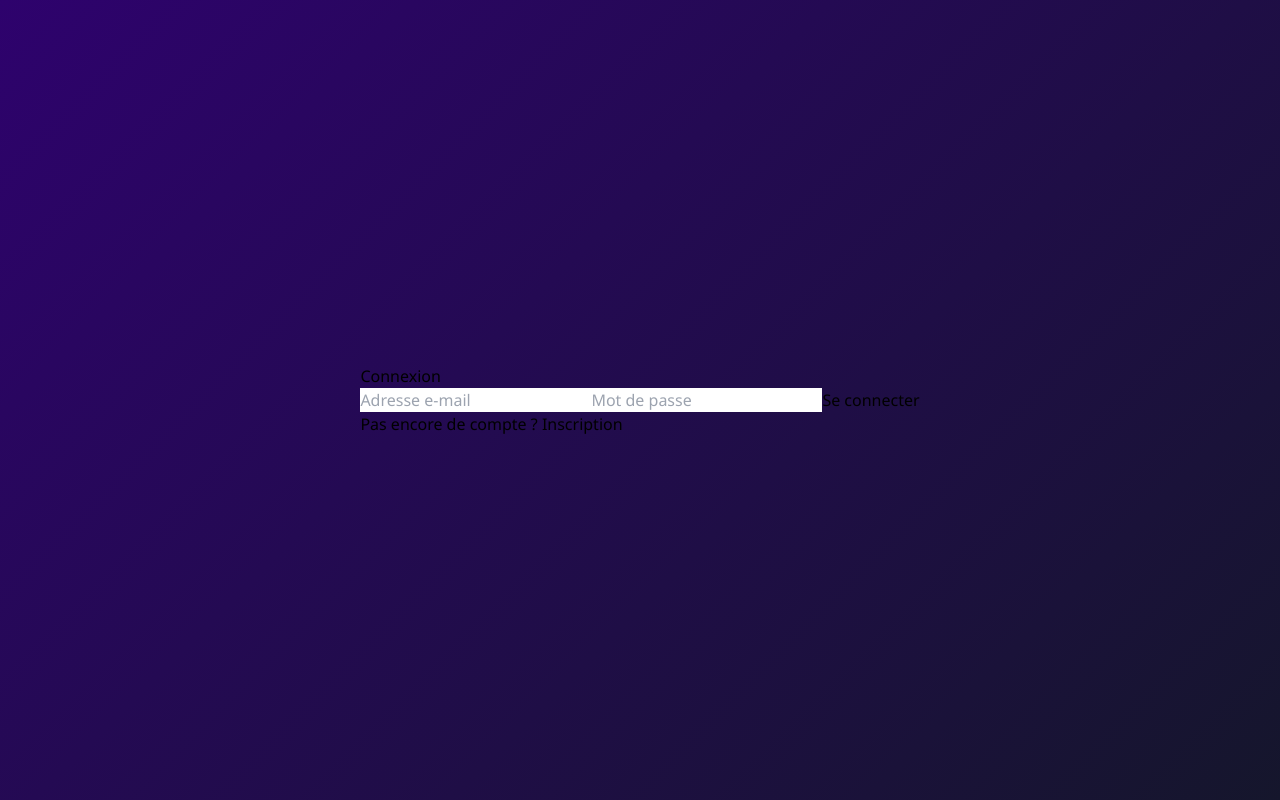
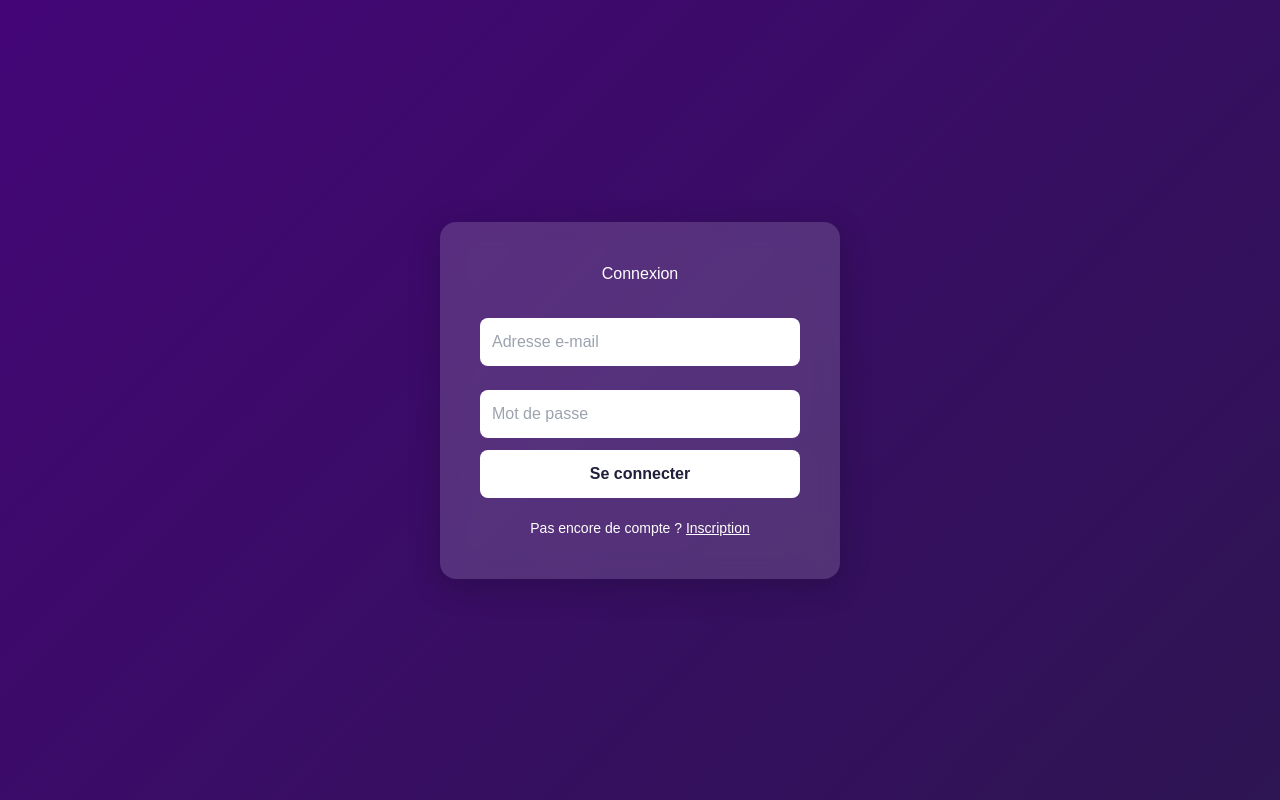
Before and after one commit to OneOffsas/OneOFFClaim, a React (Vite) app: page /login in a window 1280 px wide. Built offline with nearby package versions, Linux system fonts and the light colour scheme; the HTML template or start-up script is replaced by a standard one.

Commit message:
Update login.css

```diff
--- a/src/pages/login.css
+++ b/src/pages/login.css
@@ -1,69 +1,80 @@
-.login-container {
-  background: linear-gradient(135deg, #2e026d, #15162c);
+/* src/pages/login.css */
+body {
+  margin: 0;
+  font-family: 'Poppins', sans-serif;
+  background: linear-gradient(135deg, #2e2e8f, #4b0082, #1f1f3b);
+  background-size: 400% 400%;
+  animation: gradient 15s ease infinite;
   height: 100vh;
-  display: flex;
-  justify-content: center;
-  align-items: center;
-  font-family: 'Segoe UI', sans-serif;
 }
 
-.login-box {
-  background: rgba(255, 255, 255, 0.08);
-  padding: 3rem;
-  border-radius: 1rem;
-  backdrop-filter: blur(10px);
+.login-container {
+  display: flex;
+  align-items: center;
+  justify-content: center;
+  height: 100vh;
+}
+
+.login-card {
+  background: rgba(255, 255, 255, 0.15);
+  backdrop-filter: blur(12px);
+  border-radius: 16px;
+  padding: 40px;
+  width: 100%;
+  max-width: 400px;
   box-shadow: 0 8px 32px rgba(0, 0, 0, 0.2);
-  width: 90%;
-  max-width: 400px;
   text-align: center;
   color: white;
 }
 
-.login-box h2 {
-  margin-bottom: 1.5rem;
-  font-size: 2rem;
+.login-card h2 {
+  margin-bottom: 20px;
 }
 
-.login-box input {
+.login-card input {
   width: 100%;
-  padding: 0.75rem;
-  margin: 0.75rem 0;
+  padding: 12px;
+  margin: 12px 0;
   border: none;
-  border-radius: 0.5rem;
-  font-size: 1rem;
+  border-radius: 8px;
+  font-size: 16px;
+  outline: none;
 }
 
-.login-box button {
+.login-card button {
   width: 100%;
-  padding: 0.75rem;
+  padding: 12px;
+  background: #ffffff;
+  color: #1f1f3b;
+  font-weight: bold;
+  font-size: 16px;
   border: none;
-  background-color: #3b82f6;
-  color: white;
-  font-size: 1rem;
-  border-radius: 0.5rem;
+  border-radius: 8px;
   cursor: pointer;
-  transition: background-color 0.3s ease;
+  transition: 0.3s ease;
 }
 
-.login-box button:hover {
-  background-color: #2563eb;
+.login-card button:hover {
+  background: #e0e0e0;
 }
 
-.error-message {
-  background-color: rgba(255, 0, 0, 0.2);
-  color: #ffdddd;
-  padding: 0.5rem;
-  margin-bottom: 1rem;
-  border-radius: 0.5rem;
+.message {
+  margin-top: 10px;
+  font-weight: bold;
 }
 
-.redirect-link {
-  margin-top: 1rem;
-  font-size: 0.9rem;
+.inscription-lien {
+  margin-top: 20px;
+  font-size: 14px;
 }
 
-.redirect-link span {
-  color: #60a5fa;
-  cursor: pointer;
+.inscription-lien a {
+  color: #fff;
   text-decoration: underline;
 }
+
+@keyframes gradient {
+  0% {background-position: 0% 50%;}
+  50% {background-position: 100% 50%;}
+  100% {background-position: 0% 50%;}
+}
```
